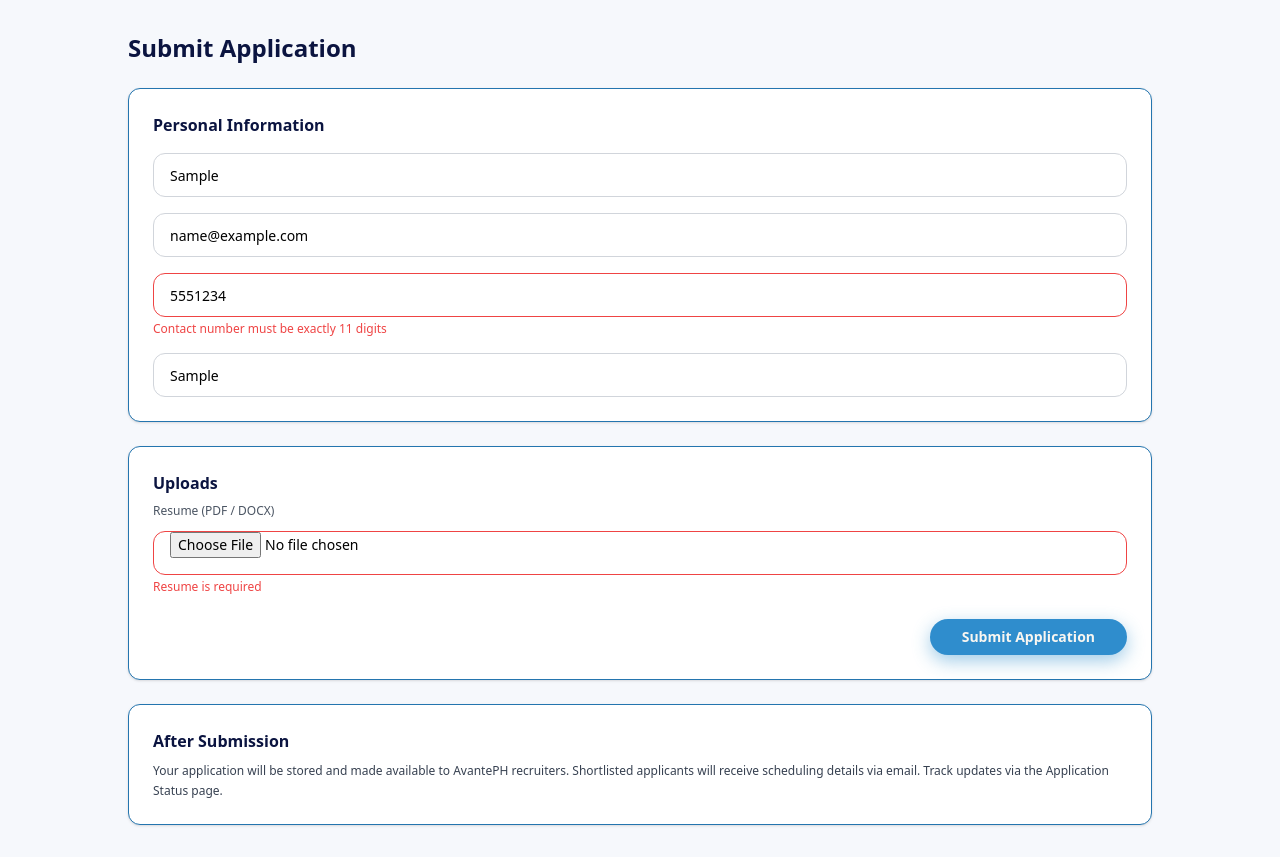
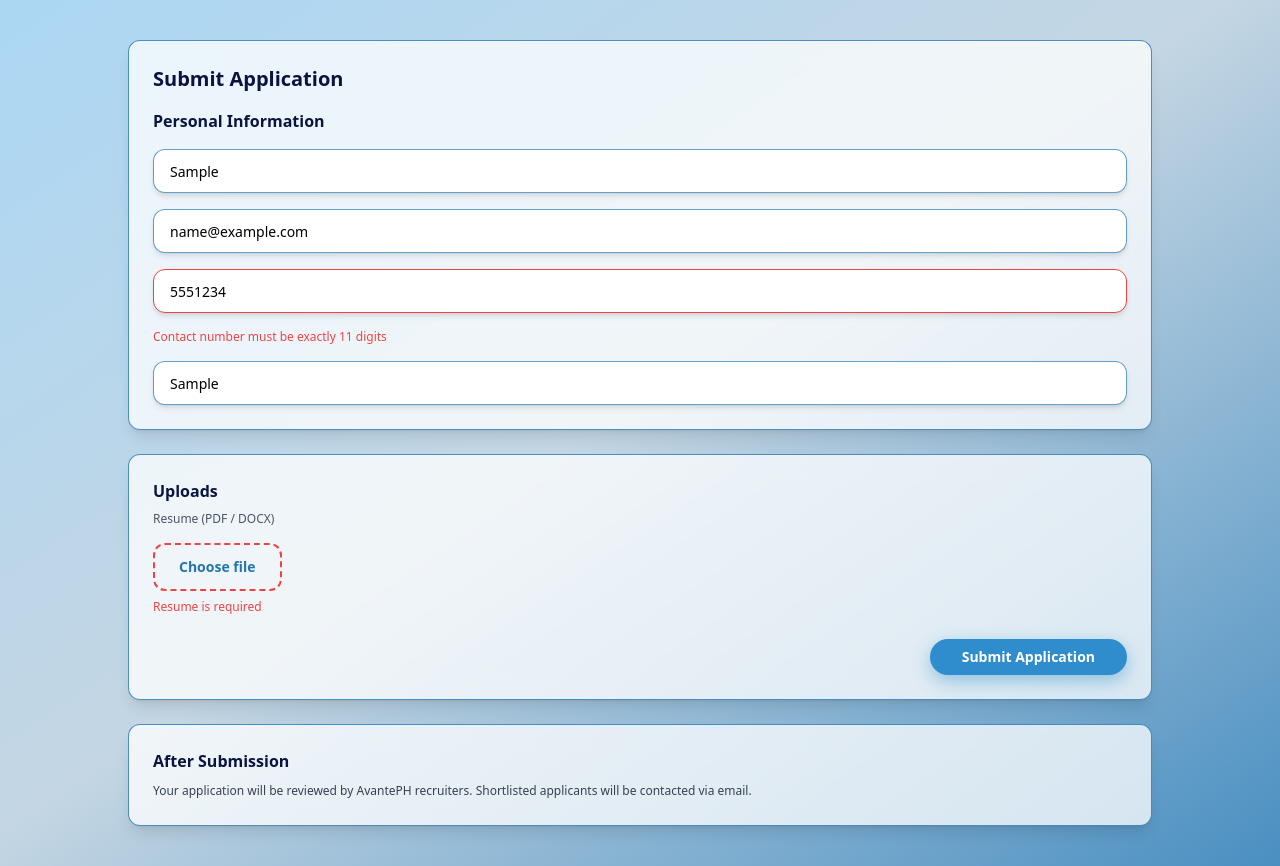
Before and after one commit to hearseboyjl/speechflo, a React (Vite) app in the folder Ali/: page /submit-application in a window 1280 px wide. Both pictures are taken after typing "Sample", "name@example.com", "5551234", "Sample" into the empty fields and a click on the button "Submit Application". Built offline with nearby package versions, Linux system fonts and the light colour scheme.

Commit message:
Update Submit_Application.jsx

```diff
--- a/Ali/src/Submit_Application.jsx
+++ b/Ali/src/Submit_Application.jsx
@@ -69,30 +69,76 @@ export default function Submit_Application() {
 
   const inputClass = (error) =>
     `w-full h-11 rounded-xl bg-white px-4 text-sm border
-    ${error ? "border-red-500" : "border-gray-300"}
+     ${error ? "border-red-500" : "border-[#2475AF]/70"}
+     shadow-md
      outline-none
-    focus:ring-1
-    ${error ? "focus:ring-red-500" : "focus:ring-[#2475AF]"}
+     focus:ring-2
+     ${error ? "focus:ring-red-500" : "focus:ring-[#2475AF]/40"}
      transition`;
 
   return (
-    <div className="min-h-screen bg-[#f6f8fc] px-4 sm:px-6 lg:px-8 py-8">
-      <div className="max-w-5xl mx-auto">
+    <div
+      className="relative min-h-screen px-4 sm:px-6 lg:px-8 py-10 overflow-hidden"
+      style={{
+        background:
+          "linear-gradient(to bottom right, #abd7f4 0%, #C4D6E3 48%, #4a8fc1 100%)",
+      }}
+    >
+      {/* BACKGROUND BRAND TEXT */}
+      <div className="pointer-events-none absolute inset-0 z-10">
 
-        <h1 className="text-xl sm:text-2xl font-semibold mb-6 text-[#0b1440]">
-          Submit Application
-        </h1>
+        {/* LEFT: SPEECHFLOW (SOFTER + MORE SPACING) */}
+        <div className="hidden lg:flex absolute left-8 top-1/2 -translate-y-1/2">
+          <div className="flex flex-col items-center gap-0.5">
+            {["S","P","E","E","C","H","F","L","O","W"].map((letter, index) => (
+              <span
+                key={index}
+                className="
+                  text-[52px]
+                  font-bold
+                  tracking-widest
+                  text-[#002853]/5
+                  select-none
+                "
+              >
+                {letter}
+              </span>
+            ))}
+          </div>
+        </div>
+
+        {/* RIGHT: AvantePH (SUBTLER) */}
+        <div className="hidden lg:flex absolute right-10 bottom-16">
+          <span
+            className="
+              text-4xl
+              font-semibold
+              tracking-wide
+              text-[#002853]/15
+              select-none
+            "
+          >
+            AvantePH
+          </span>
+        </div>
+      </div>
+
+      {/* MAIN CONTENT */}
+      <div className="relative z-20 max-w-5xl mx-auto">
 
         <form onSubmit={handleSubmit} className="space-y-6">
 
           {/* PERSONAL INFORMATION */}
-          <div className="bg-white rounded-xl border border-[#2475AF]/100 p-5 sm:p-6 shadow">
+          <div className="bg-white/75 backdrop-blur-md rounded-xl border border-[#2475AF]/80 p-6 shadow-lg">
+            <h1 className="text-lg sm:text-xl font-semibold mb-4 text-[#0b1440]">
+              Submit Application
+            </h1>
+
             <h2 className="font-semibold mb-4 text-[#0b1440]">
               Personal Information
             </h2>
 
             <div className="space-y-4">
-              <div>
               <input
                 name="fullName"
                 type="text"
@@ -102,11 +148,9 @@ export default function Submit_Application() {
                 className={inputClass(errors.fullName)}
               />
               {errors.fullName && (
-                  <p className="text-xs text-red-500 mt-1">{errors.fullName}</p>
+                <p className="text-xs text-red-500">{errors.fullName}</p>
               )}
-              </div>
 
-              <div>
               <input
                 name="email"
                 type="email"
@@ -116,15 +160,12 @@ export default function Submit_Application() {
                 className={inputClass(errors.email)}
               />
               {errors.email && (
-                  <p className="text-xs text-red-500 mt-1">{errors.email}</p>
+                <p className="text-xs text-red-500">{errors.email}</p>
               )}
-              </div>
 
-              <div>
               <input
                 name="contact"
                 type="tel"
-                  inputMode="numeric"
                 maxLength={11}
                 placeholder="Contact Number (11 digits)"
                 value={formData.contact}
@@ -136,11 +177,9 @@ export default function Submit_Application() {
                 className={inputClass(errors.contact)}
               />
               {errors.contact && (
-                  <p className="text-xs text-red-500 mt-1">{errors.contact}</p>
+                <p className="text-xs text-red-500">{errors.contact}</p>
               )}
-              </div>
 
-              <div>
               <input
                 name="position"
                 type="text"
@@ -150,44 +189,59 @@ export default function Submit_Application() {
                 className={inputClass(errors.position)}
               />
               {errors.position && (
-                  <p className="text-xs text-red-500 mt-1">{errors.position}</p>
+                <p className="text-xs text-red-500">{errors.position}</p>
               )}
-              </div>
             </div>
           </div>
 
           {/* UPLOADS */}
-          <div className="bg-white rounded-xl border border-[#2475AF]/100 p-5 sm:p-6 shadow">
+          <div className="bg-white/75 backdrop-blur-md rounded-xl border border-[#2475AF]/80 p-6 shadow-lg">
             <h2 className="font-semibold mb-2 text-[#0b1440]">
               Uploads
             </h2>
 
-            <p className="text-xs text-gray-600 mb-3">
+            <p className="text-xs text-gray-600 mb-4">
               Resume (PDF / DOCX)
             </p>
 
+            <label
+              className={`
+                inline-flex items-center gap-3
+                px-6 py-3 rounded-xl
+                border-2 border-dashed
+                ${errors.resume ? "border-red-500" : "border-[#2475AF]"}
+                text-sm text-[#2475AF]
+                cursor-pointer
+                hover:bg-[#2475AF]/10
+                transition
+              `}
+            >
+              <span className="font-semibold">
+                {formData.resume ? formData.resume.name : "Choose file"}
+              </span>
               <input
+                type="file"
                 name="resume"
-              type="file"
                 onChange={handleChange}
-              className={inputClass(errors.resume)}
+                className="hidden"
               />
+            </label>
+
             {errors.resume && (
-              <p className="text-xs text-red-500 mt-1">{errors.resume}</p>
+              <p className="text-xs text-red-500 mt-2">{errors.resume}</p>
             )}
 
-            {/* BUTTON */}
             <div className="flex justify-end mt-6">
               <button
                 type="submit"
                 className="
                   px-8 py-2 rounded-full
                   bg-[#2F8DCD]
-                  text-sm font-semibold text-[#f8f6f1]
+                  text-sm font-semibold text-white
                   shadow-[0_6px_18px_rgba(47,141,205,0.45)]
                   hover:bg-[#2a7fc0]
                   active:scale-95
-                  transition-all duration-300
+                  transition-all
                 "
               >
                 Submit Application
@@ -197,17 +251,17 @@ export default function Submit_Application() {
         </form>
 
         {/* AFTER SUBMISSION */}
-        <div className="bg-white rounded-xl border border-[#2475AF]/100 p-5 sm:p-6 shadow mt-6">
+        <div className="bg-white/75 backdrop-blur-md rounded-xl border border-[#2475AF]/80 p-6 shadow-lg mt-6">
           <h2 className="font-semibold mb-2 text-[#0b1440]">
             After Submission
           </h2>
 
           <p className="text-xs text-gray-700 leading-relaxed">
-            Your application will be stored and made available to AvantePH
-            recruiters. Shortlisted applicants will receive scheduling details
-            via email. Track updates via the Application Status page.
+            Your application will be reviewed by AvantePH recruiters.
+            Shortlisted applicants will be contacted via email.
           </p>
         </div>
+
       </div>
     </div>
   );
```
Lines whose indentation alone changed are shown as unchanged.
